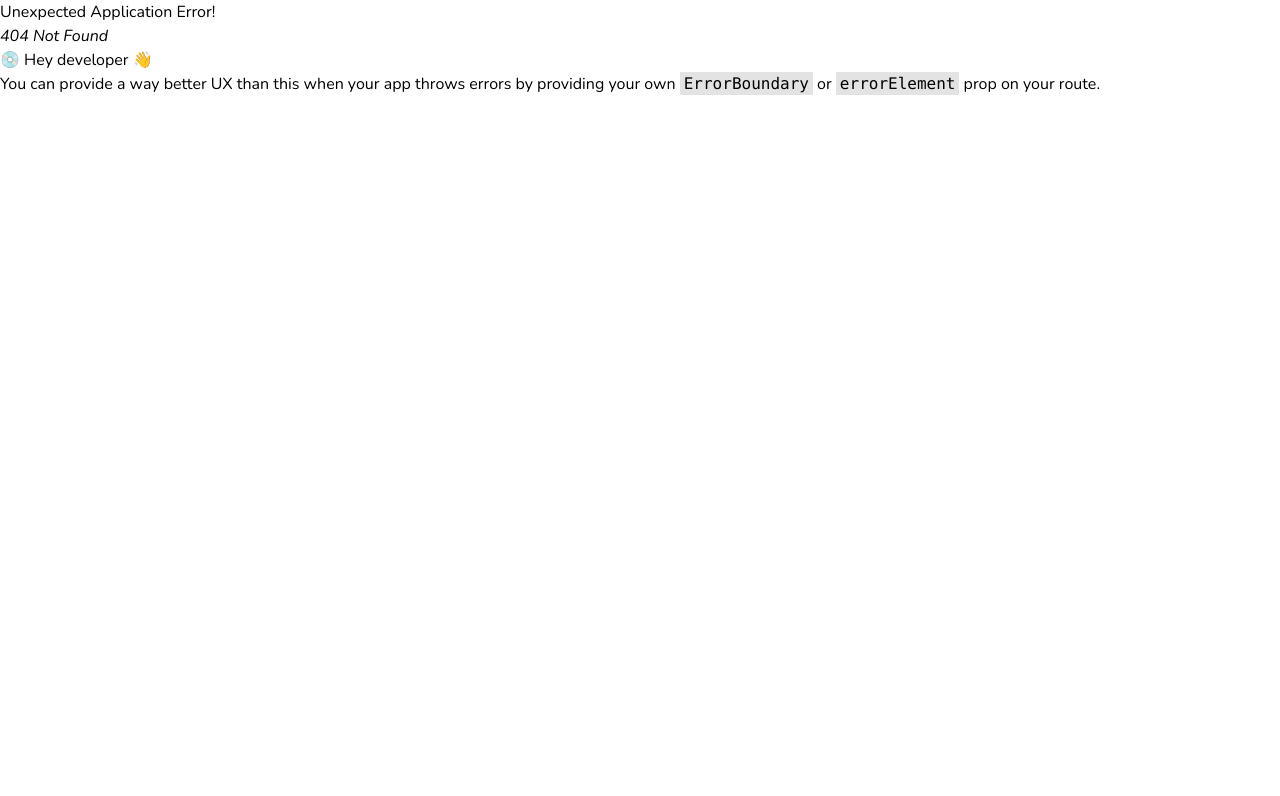
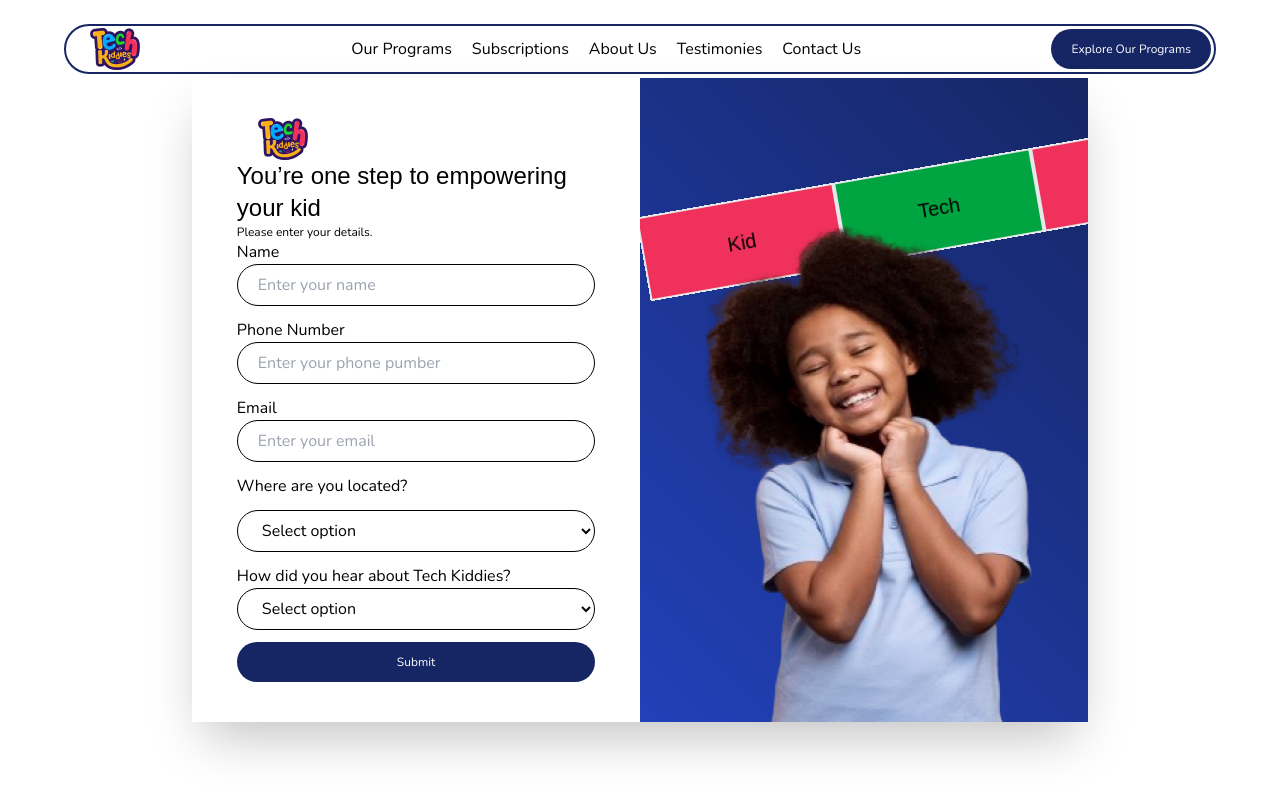
Before and after one commit to Jamleads/tech_kiddies, a React (Vite) app: page /contact in a window 1280 px wide. Before the commit this address had no page. Shown: the top 796 px of the page. Built offline with nearby package versions, Linux system fonts and the light colour scheme; a web font is replaced by a local one.

Commit message:
removed my name for taofequ

```diff
--- a/src/App.jsx
+++ b/src/App.jsx
@@ -8,6 +8,7 @@
 import Program from "./pages/Program";
 import RootLayout from "./components/RootLayout";
 import Subscriptions from "./pages/Subscriptions";
+import Modal from "./components/Modal";
 
 function App() {
   const theRouter = createBrowserRouter(
@@ -16,6 +17,7 @@
         <Route index element={<Home />}></Route>
         <Route path="our_programs" element={<Program />}></Route>
         <Route path="subscribe" element={<Subscriptions />}></Route>
+        <Route path="contact" element={<Modal />}></Route>
       </Route>
     )
   );
--- a/src/components/Modal.jsx
+++ b/src/components/Modal.jsx
@@ -1,13 +1,31 @@
 /* eslint-disable react/prop-types */
+import { useLocation } from "react-router-dom";
 import { KidImg1, Logo } from "../assets";
 import { moveAnimation } from "../utilities/data";
 
 const Modal = ({ closeModal }) => {
+  const path = useLocation();
+  const location = path.pathname;
   return (
-    <div className="modal lg:w-[70%] mx-auto w-[90%]">
+    <div
+      className={`modal lg:w-[70%] mx-auto w-[90%] ${
+        location === "/contact" ? "shadow-2xl" : ""
+      } `}
+    >
       <div className=" flex">
         <div className="lg:w-1/2 formSide">
-          <div className="w-[80%] mx-auto py-10">
+          <div className="w-[80%] mx-auto py-10 relative">
+            {location === "/contact" ? (
+              ""
+            ) : (
+              <div
+                className=" absolute top-[40px] right-[5px] text-[25px] font-bold md:hidden block"
+                onClick={closeModal}
+              >
+                X
+              </div>
+            )}
+
             <div className="brand">
               <img src={Logo} alt="" />
             </div>
@@ -22,7 +40,7 @@
             <form
               action="https://formspree.io/f/xvoebyyv"
               method="POST"
-              className="flex flex-col gap-5"
+              className="flex flex-col gap-3"
             >
               <div className="">
                 <label htmlFor="name">Name</label> <br />
@@ -32,7 +50,7 @@
                   name="name"
                   id="name"
                   placeholder="Enter your name"
-                  className="px-5 py-2 mt-3 bg-transparent border-[1px] border-black w-full rounded-full"
+                  className="px-5 py-2 bg-transparent border-[1px] border-black w-full rounded-full"
                 />
               </div>
               <div className="">
@@ -43,7 +61,7 @@
                   name="phone_number"
                   id="phone_number"
                   placeholder="Enter your phone pumber"
-                  className="px-5 py-2 mt-3 bg-transparent border-[1px] border-black w-full rounded-full"
+                  className="px-5 py-2 bg-transparent border-[1px] border-black w-full rounded-full"
                 />
               </div>
               <div className="">
@@ -54,7 +72,7 @@
                   id="email"
                   name="email"
                   placeholder="Enter your email"
-                  className="px-5 py-2 mt-3 bg-transparent border-[1px] border-black w-full rounded-full"
+                  className="px-5 py-2 bg-transparent border-[1px] border-black w-full rounded-full"
                 />
               </div>
               <div className="">
@@ -83,7 +101,7 @@
                 <select
                   name="how_did_you_hear_about_tech_kiddies"
                   id="how_did_you_hear_about_tech_kiddies"
-                  className="px-5 py-2 mt-3 bg-transparent border-[1px] border-black w-full rounded-full"
+                  className="px-5 py-2 bg-transparent border-[1px] border-black w-full rounded-full"
                 >
                   <option value="" className="font-lighter">
                     Select option
@@ -114,14 +132,22 @@
               </div>
             ))}
           </div>
-          <img src={KidImg1} alt="" className="w-[90%] mx-auto z-20" />
+          <img
+            src={KidImg1}
+            alt=""
+            className="w-[90%] h-[500px] mx-auto z-20"
+          />
 
+          {location === "/contact" ? (
+            ""
+          ) : (
             <button
               onClick={closeModal}
               className=" bg-white px-10 py-2 rounded-full absolute right-5 top-5"
             >
               close
             </button>
+          )}
         </div>
       </div>
     </div>
--- a/src/components/ParentForm.jsx
+++ b/src/components/ParentForm.jsx
@@ -7,7 +7,13 @@
     <div className="modal lg:w-[70%] w-[90%] mx-auto bg-red-400">
       <div className=" flex">
         <div className="md:w-1/2 formSide">
-          <div className="md:w-[80%] w-[90%] mx-auto py-10">
+          <div className="md:w-[80%] w-[90%] mx-auto py-10 relative">
+            <div
+              className=" absolute top-[40px] right-[5px] text-[25px] font-bold md:hidden block"
+              onClick={closeModal}
+            >
+              X
+            </div>
             <div className="brand">
               <img src={Logo} alt="" />
             </div>
@@ -34,7 +40,7 @@
                   name="name"
                   id="name"
                   placeholder="Enter your name"
-                  className="px-5 py-2 mt-3 bg-transparent border-[1px] border-black w-full rounded-full"
+                  className="px-5 py-2 bg-transparent border-[1px] border-black w-full rounded-full"
                 />
               </div>
               <div className="">
@@ -45,7 +51,7 @@
                   name="phone_number"
                   id="phone_number"
                   placeholder="Enter your phone pumber"
-                  className="px-5 py-2 mt-3 bg-transparent border-[1px] border-black w-full rounded-full"
+                  className="px-5 py-2 bg-transparent border-[1px] border-black w-full rounded-full"
                 />
               </div>
               <div className="">
@@ -56,7 +62,7 @@
                   id="email"
                   name="email"
                   placeholder="Enter your email"
-                  className="px-5 py-2 mt-3 bg-transparent border-[1px] border-black w-full rounded-full"
+                  className="px-5 py-2 bg-transparent border-[1px] border-black w-full rounded-full"
                 />
               </div>
               <div className="">
@@ -70,7 +76,7 @@
                   id="child_name"
                   name="child_name"
                   placeholder="Enter your email"
-                  className="px-5 py-2 mt-3 bg-transparent border-[1px] border-black w-full rounded-full"
+                  className="px-5 py-2 bg-transparent border-[1px] border-black w-full rounded-full"
                 />
               </div>
 
--- a/src/components/Pricing.jsx
+++ b/src/components/Pricing.jsx
@@ -11,14 +11,14 @@
 
   return (
     <div className="pricing w-[90%] mx-auto flex flex-col gap-10">
-      <div className="mt-10 py-[2px] px-[2px] rounded-full md:border-[2px] border-[1px] border-darkerBlue lg:w-[370px] w-[90%] mx-auto flex items-center">
+      <div className="mt-10 py-[2px] px-[2px] rounded-full md:border-[2px] border-[1px] border-darkerBlue lg:w-[340px] w-[90%] mx-auto flex items-center justify-between">
         <Button
           btnText={"Application"}
           btnStyle={
             "md:border-[2px] border-[1px] rounded-full text-xs border-darkerBlue px-5 py-[2px] bg-transparent"
           }
         />
-        {/* className="py-[2px] text-xs px-[2px] bg-transparent flex items-center gap-2"> */}
+
         <button className="py-[2px] px-[2px] bg-transparent flex items-center text-xs gap-2">
           <span>Enjoy 5% discount on Booking</span>
           <img src={arrowRight} alt="" />
--- a/src/components/RootLayout.jsx
+++ b/src/components/RootLayout.jsx
@@ -8,7 +8,6 @@
   const [domLoaded, setDomLoaded] = useState(false);
   const path = useLocation();
   const location = path.pathname;
-  console.log("location", location);
 
   useEffect(() => {
     const handleDOMLoaded = () => {
@@ -37,6 +36,7 @@
               <img src={Logo} alt="" />
             </Link>
           </div>
+
           <div className="nav-links">
             <ul className="flex items-center gap-5">
               {navData.map((page) => (
@@ -50,6 +50,7 @@
               ))}
             </ul>
           </div>
+
           <div className="action">
             <Link to="our_programs">
               <button
@@ -60,6 +61,22 @@
                 } px-5 py-3 rounded-full border-0 text-mainWhite text-xs`}
               >
                 Explore Our Programs
+              </button>
+            </Link>
+          </div>
+
+          <div className="sub_btn_mobil md:hidden">
+            <Link to={location === "/subscribe" ? "our_programs" : "subscribe"}>
+              <button
+                className={`${
+                  location === "/our_programs"
+                    ? " bg-baseOrange"
+                    : " bg-darkerBlue"
+                } px-5 py-3 rounded-full border-0 text-mainWhite text-xs`}
+              >
+                {location === "/subscribe"
+                  ? "Explore Our Programs"
+                  : "Subscriptions"}
               </button>
             </Link>
           </div>
--- a/src/index.css
+++ b/src/index.css
@@ -168,7 +168,10 @@
   body {
     overflow-x: hidden !important;
   }
-  .nav-links {
+  .nav-links,
+  .action,
+  .imageSide,
+  .reviewImage {
     display: none;
   }
   .nav {
@@ -218,12 +221,7 @@
     font-size: 30px !important;
     line-height: 30px !important;
   }
-  .imageSide {
-    display: none;
-  }
-  .reviewImage {
-    display: none;
-  }
+
   .pricing h1 {
     font-size: 37px !important;
     line-height: 50px !important;
--- a/src/pages/Home.jsx
+++ b/src/pages/Home.jsx
@@ -451,17 +451,9 @@
                 </p>
                 <Newsletter />
                 <t className="designer !text-[10px]">
-                  Designed by
-                  <span className="text-baseOrange">Taofeeqah Bello</span> and
-                  Developed by{" "}
-                  <a
-                    href="https://jamleads.netlify.app/"
-                    target="_blank"
-                    className="text-baseOrange"
-                  >
-                    Jamleads
-                  </a>
-                  , &copy; 2024 Tech Kiddies
+                  UI design by{" "}
+                  <span className="text-baseOrange">Taofeeqah Bello</span>,
+                  &copy; 2024 Tech Kiddies
                 </t>
               </div>
 
--- a/src/pages/Program.jsx
+++ b/src/pages/Program.jsx
@@ -45,7 +45,7 @@
         className={`${open ? "" : "hidden"} overflow-y-hidden modal-backdrop`}
       ></div>
 
-      <section className="programShocase lg:h-[60vh] flex items-end justify-end">
+      <section className="programShocase md:h-[70vh] flex items-end justify-end">
         <div className="=flex flex-col gap-10">
           <div className="text-center flex flex-col gap-5 mt-10 show-text2">
             <h1
@@ -329,7 +329,7 @@
               <p className="text-center">
                 Empowering kids to become future creators and innovators.
               </p>
-              <Link to="our_programs">
+              <Link to="/">
                 <Button
                   btnText={"Explore Our Programs"}
                   btnStyle={
@@ -365,19 +365,11 @@
                   Empowering kids to become future creators and innovators.
                 </p>
                 <Newsletter />
-                <p className="text-[10px]">
-                  Designed by{" "}
-                  <span className="text-baseOrange">Taofeeqah Bello</span> and
-                  Developed by{" "}
-                  <a
-                    href="https://jamleads.netlify.app/"
-                    target="_blank"
-                    className="text-baseOrange"
-                  >
-                    Jamleads
-                  </a>
-                  , &copy; 2024 Tech Kiddies
-                </p>
+                <t className="designer !text-[10px]">
+                  UI design by{" "}
+                  <span className="text-baseOrange">Taofeeqah Bello</span>,
+                  &copy; 2024 Tech Kiddies
+                </t>
               </div>
 
               <div className="lg:w-1/2 flex lg:flex-row flex-col gap-5 lg:justify-between mt-5">
--- a/src/pages/Subscriptions.jsx
+++ b/src/pages/Subscriptions.jsx
@@ -45,7 +45,7 @@
         } overflow-y-hidden modal-backdrop`}
       ></div>
 
-      <section className="md:h-[80vh] w-full bg-[#FFFAF6] p-1">
+      <section className="md:h-[100vh] h-auto w-full bg-[#FFFAF6] p-1">
         <div className="md:flex items-center justify-between mt-40 md:w-[90%] md:px-0 px-5 mx-auto">
           <div className="md:w-1/2">
             <img src={SubVector} alt="vector" className="subVector" />
@@ -67,7 +67,7 @@
       </section>
 
       <section className="w-full pb-20 p-1 bg-[#F8EEE8] flex flex-col gap-10">
-        <div className="mt-10 py-[2px] px-[2px] rounded-full md:border-[2px] border-[1px] border-darkerBlue lg:w-[19%] justify-between w-[85%] mx-auto flex items-center">
+        <div className="mt-10 py-[2px] px-[2px] rounded-full md:border-[2px] border-[1px] border-darkerBlue lg:w-[350px] justify-between w-[85%] mx-auto flex items-center">
           <Button
             btnText={"Application"}
             btnStyle={
@@ -136,7 +136,9 @@
         <div className="bg-[#EFF2FB]">
           <div className="w-[90%] mx-auto md:flex justify-between py-20">
             <div className="md:w-[45%]">
-              <h1 className="font-showcase !text[30px] text-center">FAQs</h1>
+              <h1 className="font-showcase !text[30px] text-center md:text-start">
+                FAQs
+              </h1>
               <p className="md:w-[80%] text-center">
                 What the parents worry about and how we got them the perfect
                 fit. Can’t find the answer you’re looking for? Please chat to{" "}
@@ -220,7 +222,7 @@
               <p className="text-center">
                 Empowering kids to become future creators and innovators.
               </p>
-              <Link to="our_programs">
+              <Link to="/our_programs">
                 <Button
                   btnText={"Explore Our Programs"}
                   btnStyle={
@@ -256,19 +258,11 @@
                   Empowering kids to become future creators and innovators.
                 </p>
                 <Newsletter />
-                <p className="text-[10px]">
-                  Designed by{" "}
-                  <span className="text-baseOrange">Taofeeqah Bello</span> and
-                  Developed by{" "}
-                  <a
-                    href="https://jamleads.netlify.app/"
-                    target="_blank"
-                    className="text-baseOrange"
-                  >
-                    Jamleads
-                  </a>
-                  , &copy; 2024 Tech Kiddies
-                </p>
+                <t className="designer !text-[10px]">
+                  UI design by{" "}
+                  <span className="text-baseOrange">Taofeeqah Bello</span>,
+                  &copy; 2024 Tech Kiddies
+                </t>
               </div>
 
               <div className="lg:w-1/2 flex lg:flex-row flex-col gap-5 lg:justify-between mt-5">
--- a/src/utilities/data.js
+++ b/src/utilities/data.js
@@ -346,8 +346,8 @@
       },
       {
         id: 3,
-        title: "Contatc Us",
-        link: "/",
+        title: "Contact Us",
+        link: "/contact",
       },
     ],
   },
@@ -393,6 +393,11 @@
         link: "https://www.youtube.com/@TechKiddies",
       },
       {
+        id: 1,
+        title: "WhatsApp",
+        link: "https://www.whatsapp.com/09060995945",
+      },
+      {
         id: 2,
         title: "LinkedIn",
         link: "https://www.linkedin.com/company/tech-kiddies/",
```
Lines whose indentation alone changed are shown as unchanged.
